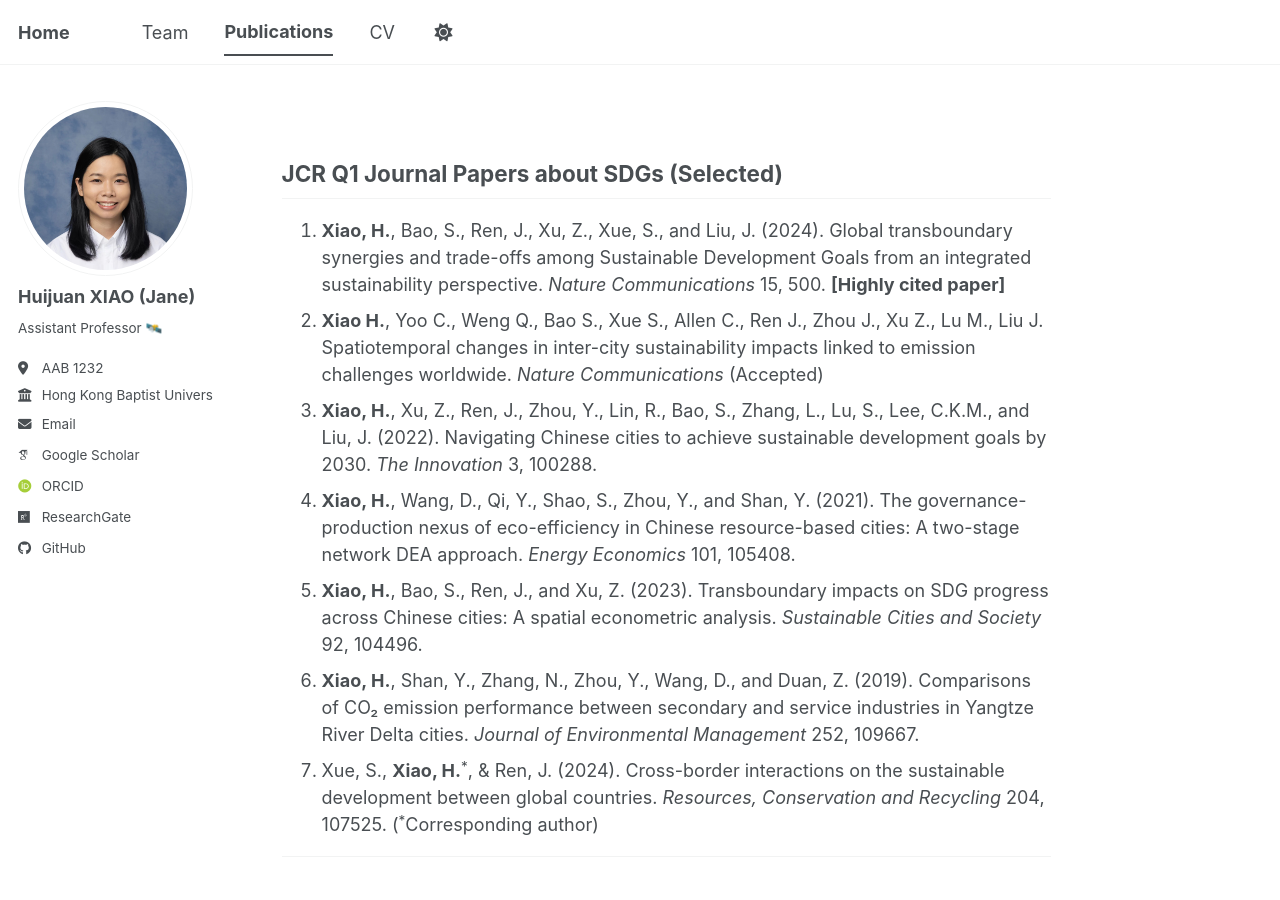
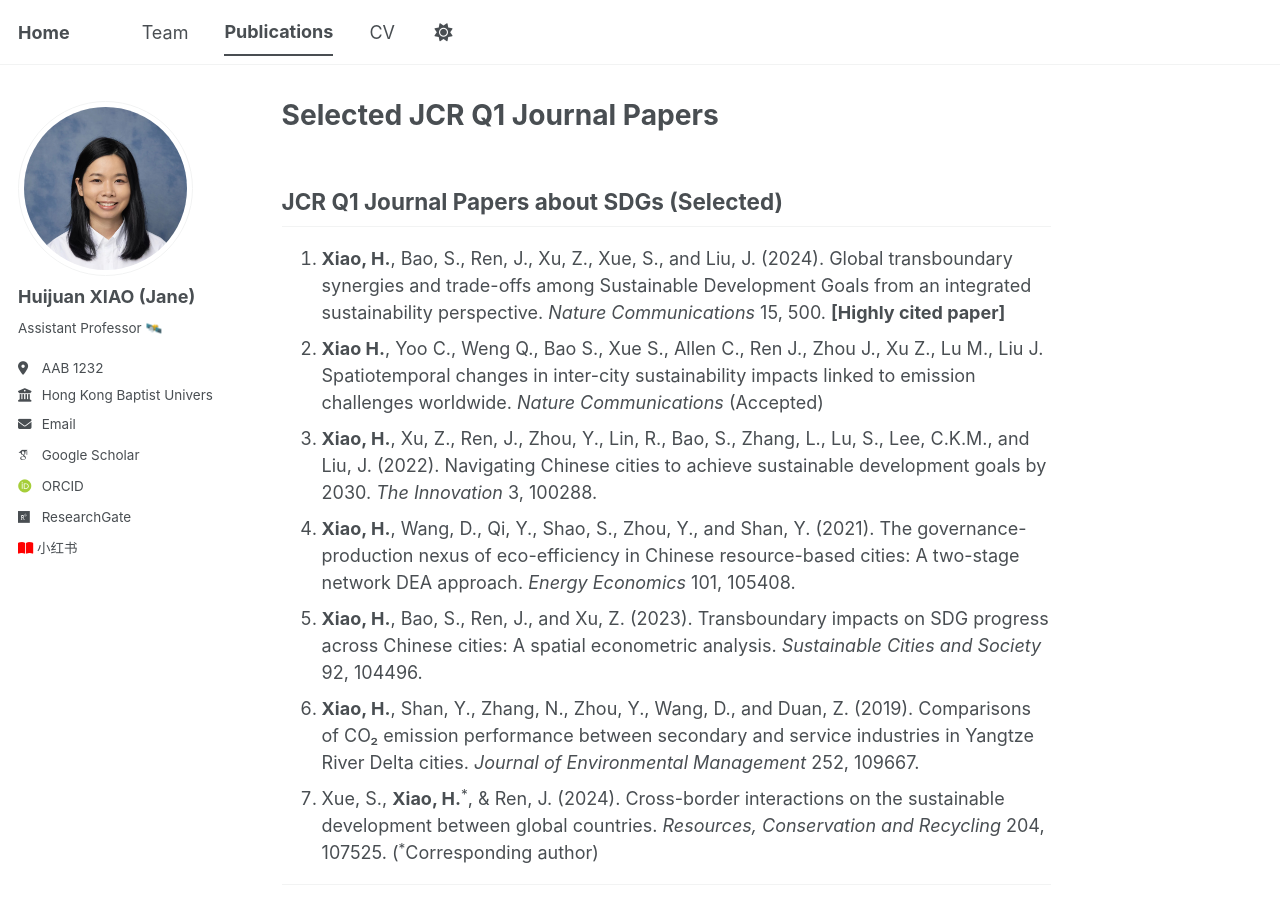
Before and after one commit to HuijuanXIAO/hjxiao.github.io, a Jekyll site: the page built from _pages/publications.html, in a window 1280 px wide and 900 px high. Built offline with Jekyll 4.4.1, drawn with Linux system fonts in a browser that asks for light colours; some web fonts are replaced; a script bundle is joined from its source files by our own code; library files that are not in the unit come from our copies.

```diff
--- a/_config.yml
+++ b/_config.yml
@@ -35,7 +35,7 @@ author:
   # Academic websites
   academia         : # URL
   arxiv            : # URL - Update with the correct link to your profile
-  googlescholar    : "https://scholar.google.com/citations?user=PS_CX0AAAAAJ"
+  googlescholar    : "https://scholar.google.com/citations?user=Emmb42MAAAAJ"
   inspire-hep      : # URL
   impactstory      : # URL
   orcid            : "https://orcid.org/0000-0002-0787-1576"
@@ -51,14 +51,14 @@ author:
   bitbucket        : # Username - Update with your username on the site
   codepen          : # Username
   dribbble         : # Username
-  github           : "academicpages"
+  github           : # Username
   kaggle           : # Username
   stackoverflow    : # User number or user number and name (i.e., use "1" or "1/jeff-atwood")
 
   # Social media
+  xiaohongshu      : "https://www.xiaohongshu.com/user/profile/5ae8d788e8ac2b1cadca2d03"  # 添加这一行
   artstation       : # Username
   bluesky          : #"bsky.app" # Replace this with you Bluesky username
-  redbook          : "266804917"
   facebook         : # Username
   flickr           : # Username
   foursquare       : # Username
--- a/_includes/author-profile.html
+++ b/_includes/author-profile.html
@@ -96,6 +96,14 @@
       {% endif %}
 
       <!-- Font Awesome icons / Social media -->
+      <!-- 添加小红书链接 -->
+      {% if author.xiaohongshu %}
+      <li>
+          <a href="{{ author.xiaohongshu }}" itemprop="sameAs" rel="nofollow noopener noreferrer">
+              <i class="fa-solid fa-book-open" style="color: red;"></i> 小红书
+          </a>
+      </li>
+      {% endif %}
       {% if author.artstation %}
         <li><a href="https://www.artstation.com/{{ author.artstation }}"><i class="fab fa-fw fa-artstation icon-pad-right" aria-hidden="true"></i>Artstation</a></li>
       {% endif %}
--- a/_pages/publications.html
+++ b/_pages/publications.html
@@ -1,6 +1,6 @@
 ---
 permalink: /publications/
-title: ""
+title: "Selected JCR Q1 Journal Papers"
 author_profile: true
 ---
 
```
